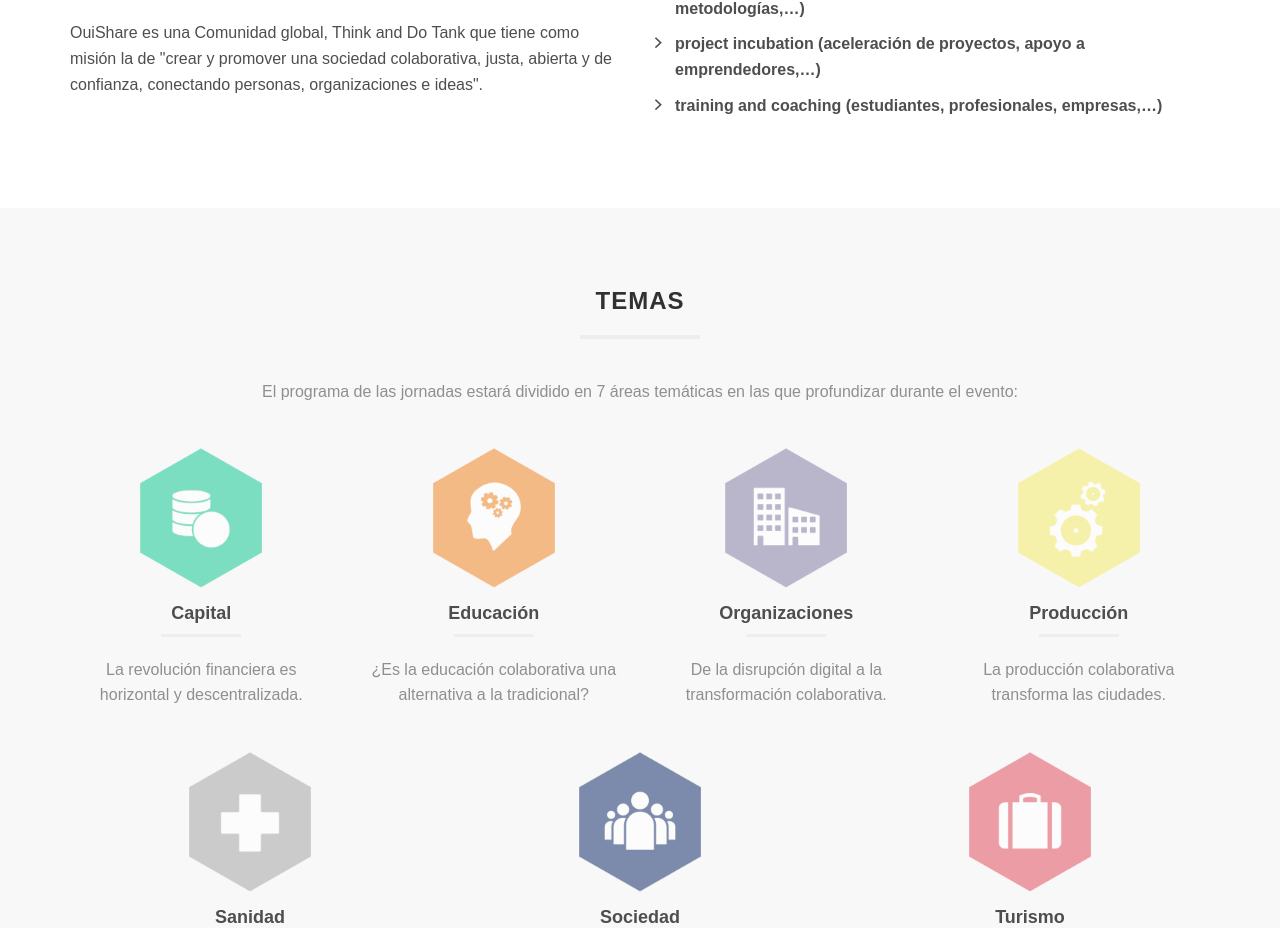
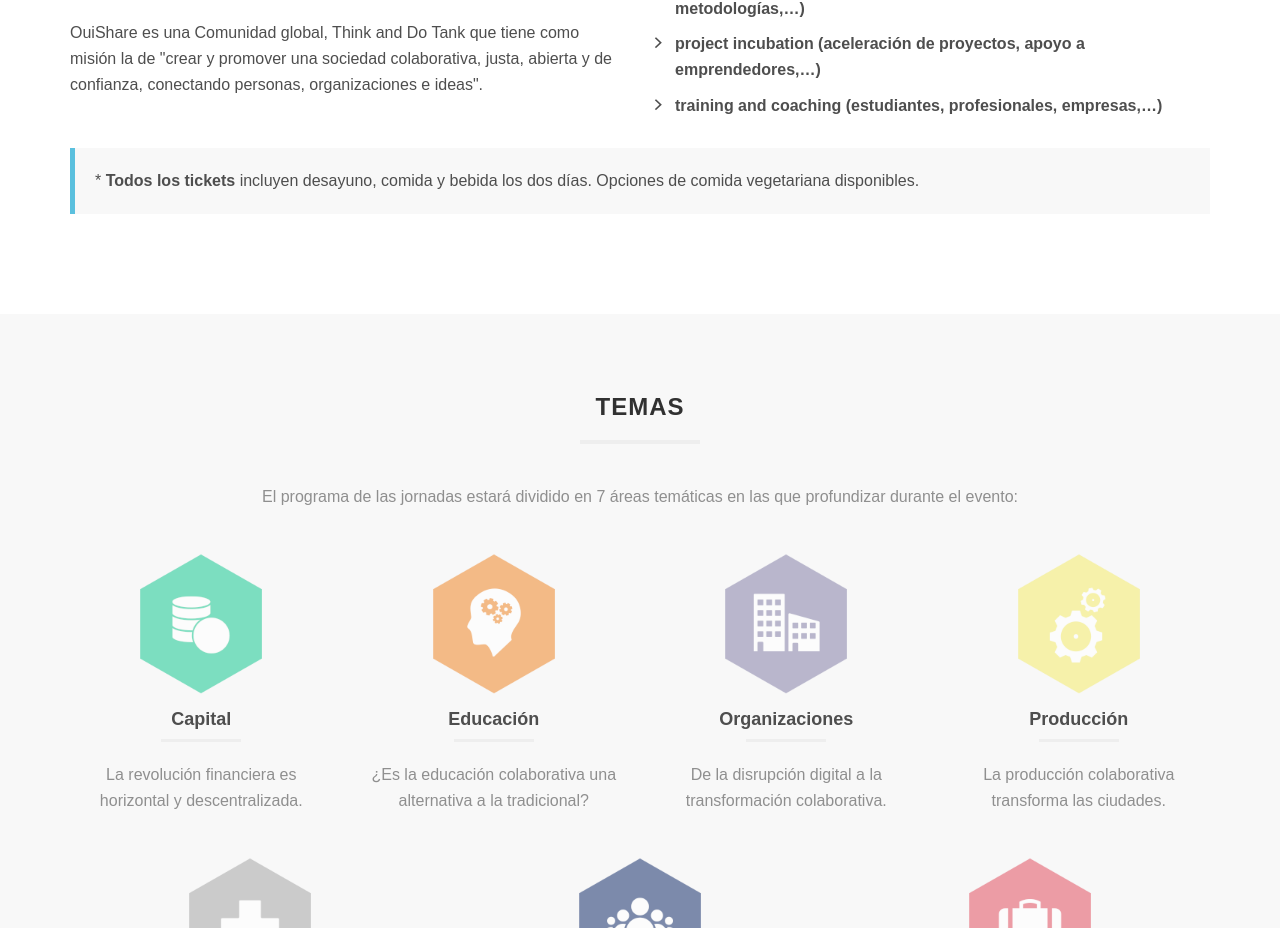
Before and after one commit to OuiShare/ouishare-fest-barcelona-2015-website, a website: page index.html in a window 1280 px wide. Shown: the part 1236-2164 px from the top of the page. Drawn offline with Linux system fonts and the light colour scheme; files whose address does not match are found by name; a web font is replaced by a local one.

Commit message:
Actualizando index

```diff
--- a/assets/css/main.css
+++ b/assets/css/main.css
@@ -479,6 +479,20 @@
   margin-bottom: 25px;
 }
 
+.bs-callout {
+    padding: 20px;
+    margin: 20px 0;
+    border-left: 5px solid #eee;
+    background-color: #f8f8f8;
+}
+
+.bs-callout-info {
+    border-left-color: #5bc0de;
+}
+.bs-callout-info h4 {
+    color: #5bc0de;
+}
+
 /*
  * 6.2 Section: Facts
  */
--- a/index.html
+++ b/index.html
@@ -139,8 +139,15 @@
                         <li>project incubation (aceleración de proyectos, apoyo a emprendedores,…)</li>
                         <li>training and coaching (estudiantes, profesionales, empresas,…)</li>
                     </ul>
+                </div><!-- /.col-sm-6 -->
+            </div><!-- /.row -->
 
-                </div><!-- /.col-sm-6 -->
+            <div class="row">
+                <div class="col-sm-12">
+                    <div class="bs-callout bs-callout-info">
+                        * <strong>Todos los tickets</strong> incluyen desayuno, comida y bebida los dos días. Opciones de comida vegetariana disponibles.
+                    </div>
+                </div>
             </div><!-- /.row -->
         </div><!-- /.container -->
     </section>
```
